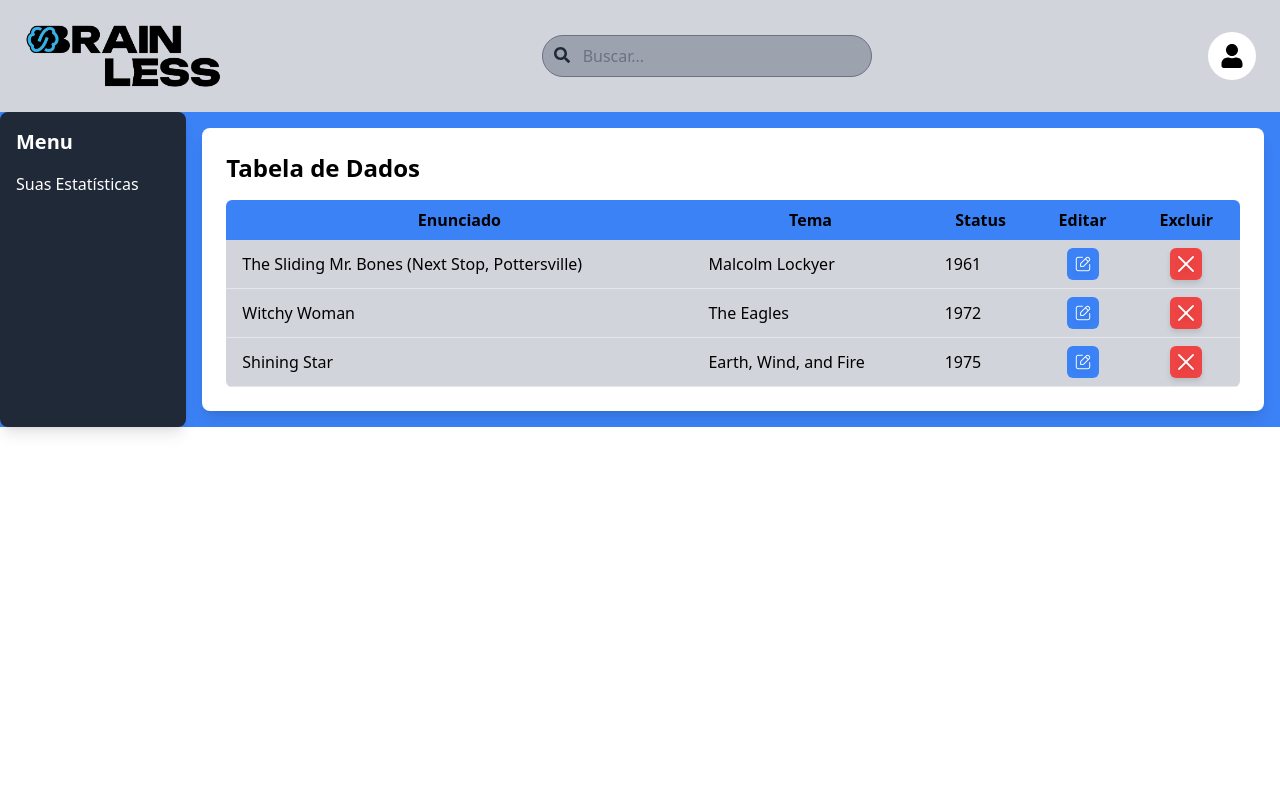
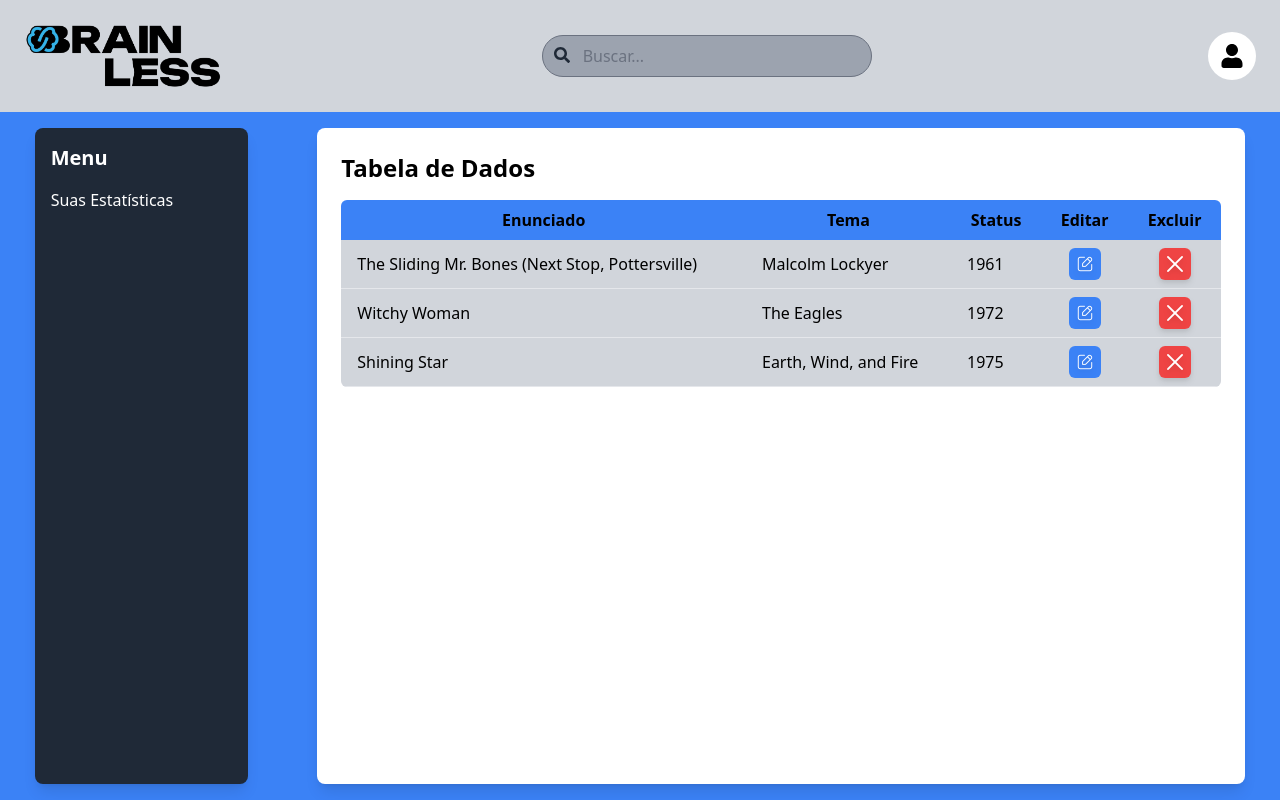
Before and after one commit to edu-doc/Brainless, a React (Vite) app: page /home in a window 1280 px wide. Built offline with nearby package versions, Linux system fonts and the light colour scheme.

Commit message:
feat: Melhorando muito a home

```diff
--- a/src/index.css
+++ b/src/index.css
@@ -8,3 +8,17 @@
 .font-anonymous-pro {
   font-family: 'Anonymous Pro', monospace;
 }
+
+html {
+  width: 100%;
+  height: 100%;
+}
+
+body {
+  width: 100%;
+  height: 100%;
+}
+
+#root {
+  height: 100vh;
+}
--- a/src/routes/cadastrar-questao.tsx
+++ b/src/routes/cadastrar-questao.tsx
@@ -202,7 +202,9 @@
                {/* Cancelar e Submit */}
                <div className="flex justify-between">
                 <div className='w-1/4 justify-end'>
-                  <button className="bg-white text-black font-anonymous-pro font-bold p-5 border border-black rounded-lg text-xl hover:bg-gray-100 w-full">
+                  <button className="bg-white text-black font-anonymous-pro font-bold p-5 border border-black rounded-lg text-xl hover:bg-gray-100 w-full"
+                          onClick={() => navigate("/home")}
+>
                     CANCELAR
                   </button>
                 </div>
--- a/src/routes/home.tsx
+++ b/src/routes/home.tsx
@@ -4,12 +4,12 @@
 
     return (
             <>
-                <div className="w-full h-full">
+            <div className="flex flex-col h-full">
                 <NavBar />
-                <div className="bg-blue-500 w-full h-full flex justify-start">
+                <div className="bg-blue-500 flex flex-1 justify-around">
 
                     {/* Menu Lateral */}
-                    <div className="w-2/12 bg-gray-800 text-white p-4 rounded-lg shadow-lg">
+                    <div className=" w-2/12 m-4 bg-gray-800 text-white p-4 rounded-lg shadow-lg">
                         <h2 className="text-xl font-semibold mb-4">Menu</h2>
                         <ul>
                             <li className="mb-2"><a href="/item1">Suas Estatísticas</a></li>
@@ -17,13 +17,13 @@
                         </ul>
                     </div>
 
-                    <div className="w-full h-full p-4"> {/* Ajuste ml-72 para a largura do menu e mt-16 para a altura da barra de navegação */}
-                        <main className="flex-1 bg-white rounded-lg shadow-lg p-6">
+                    <div className="p-4 w-9/12"> {/* Ajuste ml-72 para a largura do menu e mt-16 para a altura da barra de navegação */}
+                        <main className="flex-1 bg-white h-full rounded-lg shadow-lg p-6">
                             <h1 className="text-2xl font-bold mb-4">Tabela de Dados</h1>
 
                             {/* Tabela */}
                             <div className="overflow-x-auto rounded-md">
-                                <table className="table-auto w-full rounded-md border-1 border-black hover:table-auto">
+                                <table className="table-auto w-full h-full rounded-md border-1 border-black hover:table-auto">
                                     <thead className="bg-blue-500 border-solid border-1 border-black">
                                         <tr>
                                             <th className="px-4 py-2">Enunciado</th>
```
